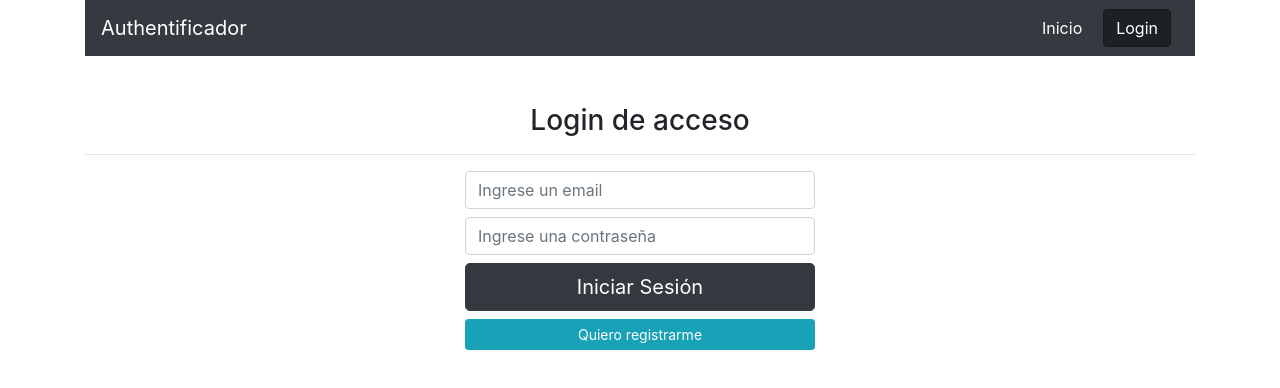
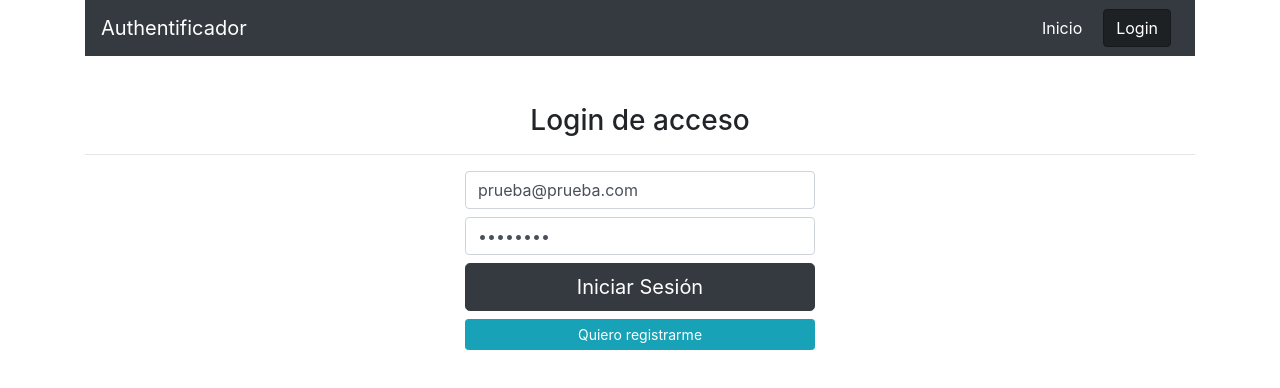
Before and after one commit to tavolafourcade/login-auth-firebase, a React (Create React App) app: page /login in a window 1280 px wide. Shown: the top 388 px of the page. Built offline with nearby package versions, Linux system fonts and the light colour scheme; no server answers.

Commit message:
[ ADD ] Previous task project implemented [ ADD ] Each user has its own task collection

```diff
--- a/src/components/Login.jsx
+++ b/src/components/Login.jsx
@@ -4,8 +4,8 @@ import { withRouter } from 'react-router-dom'
 
 const Login = (props) => {
 
-    const [email, setEmail] = useState('')
-    const [pass, setPass] = useState('')
+    const [email, setEmail] = useState('prueba@prueba.com')
+    const [pass, setPass] = useState('12345678')
     const [error, setError] = useState(null)
     const [esRegistro, setEsRegistro] = useState(false)
 
@@ -71,6 +71,11 @@ const Login = (props) => {
                     email: res.user.email,
                     uid: res.user.uid
                 })
+                // Creating a specific collection for an user that's registering.
+                await db.collection(res.user.uid).add({
+                    name: 'Tarea de Ejemplo',
+                    fecha: Date.now()
+                })
                 setEmail('')
                 setPass('')
                 setError('')
```
